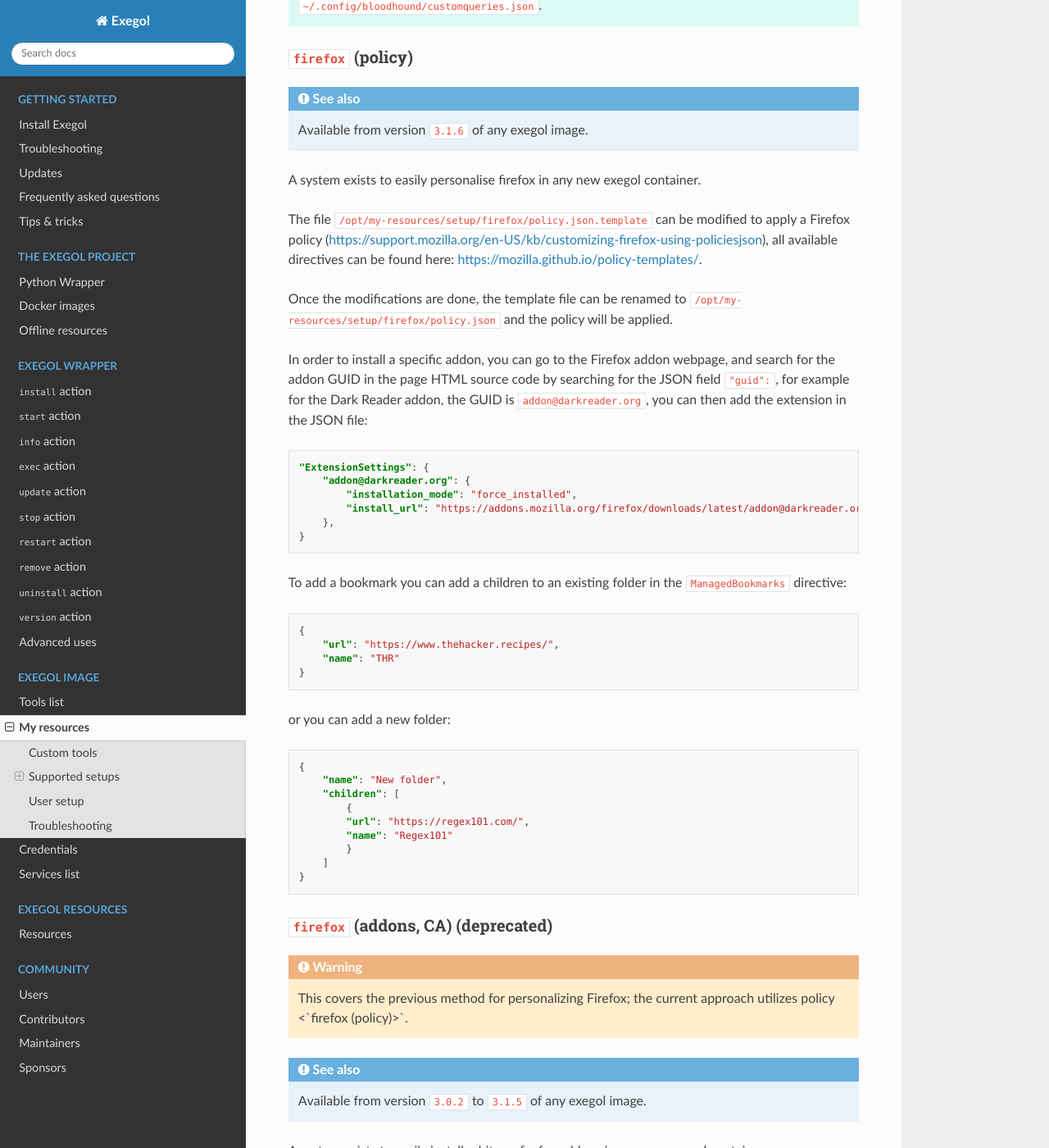
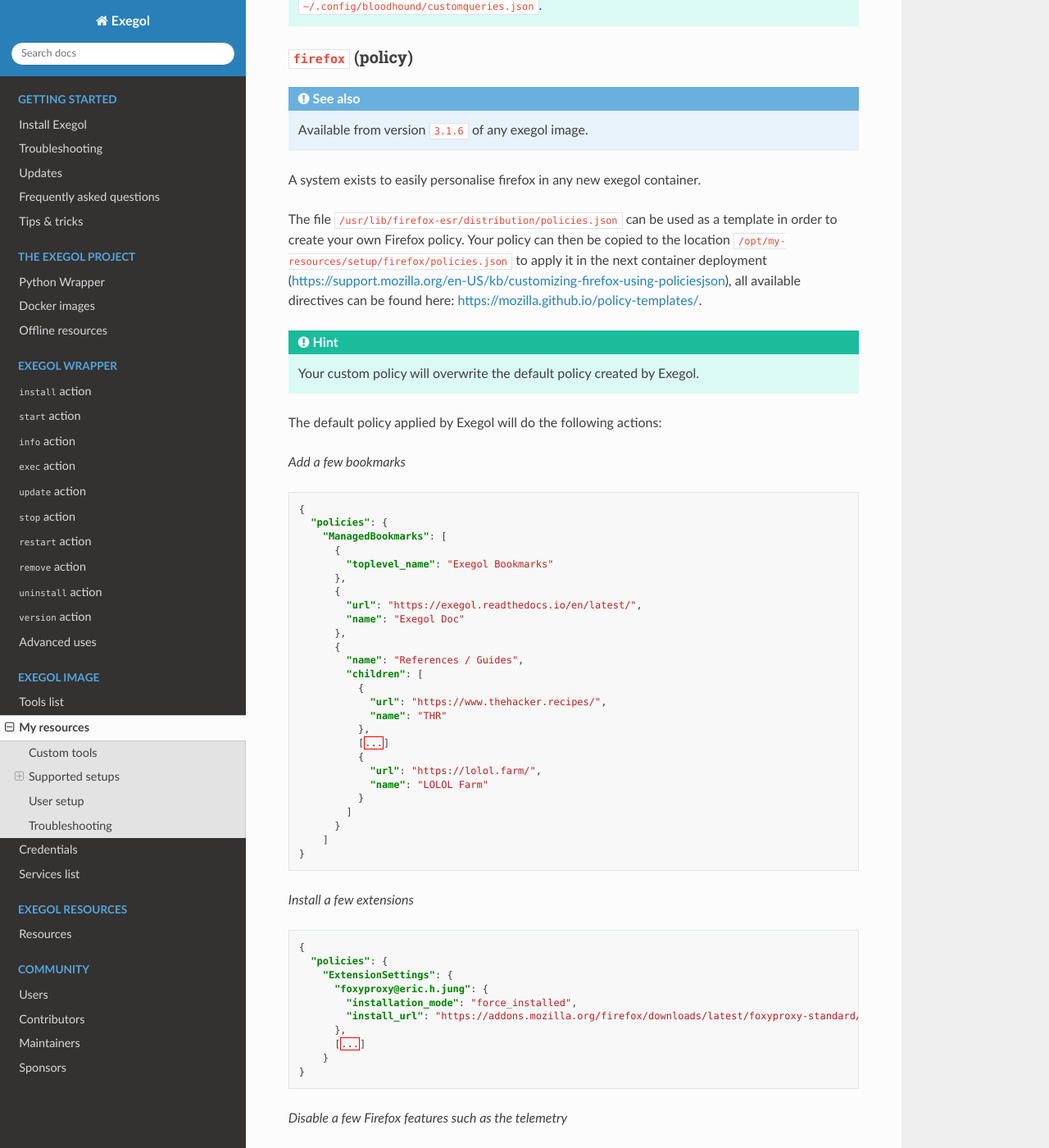
Before and after one commit to ThePorgs/Exegol-docs, a Sphinx documentation site: the page built from source/exegol-image/my-resources.rst, in a window 1280 px wide and 1400 px high, scrolled down 3159 px. Shown: the whole window at 82% size. Built offline with Sphinx 7.4.7 and the Read the Docs theme 3.1.0, drawn with Linux system fonts in a browser that asks for light colours; some of the changed text lies outside the part shown.

Commit message:
Fixed ff policy instruction in docs (#78)
* Update my-resources.rst

---------

Co-authored-by: Github Actions <actions@github.com>
Co-authored-by: Dramelac <Dramelac@users.noreply.github.com>

```diff
--- a/source/exegol-image/my-resources.rst
+++ b/source/exegol-image/my-resources.rst
@@ -101,11 +101,89 @@
 
 A system exists to easily personalise firefox in any new exegol container.
 
-The file ``/opt/my-resources/setup/firefox/policy.json.template`` can be modified to apply a Firefox policy (https://support.mozilla.org/en-US/kb/customizing-firefox-using-policiesjson), all available directives can be found here: https://mozilla.github.io/policy-templates/.
+The file ``/usr/lib/firefox-esr/distribution/policies.json`` can be used as a template in order to create your own Firefox policy. Your policy can then be copied to the location ``/opt/my-resources/setup/firefox/policies.json`` to apply it in the next container deployment (https://support.mozilla.org/en-US/kb/customizing-firefox-using-policiesjson), all available directives can be found here: https://mozilla.github.io/policy-templates/.
 
-Once the modifications are done, the template file can be renamed to ``/opt/my-resources/setup/firefox/policy.json`` and the policy will be applied.
+.. hint::
+    Your custom policy will overwrite the default policy created by Exegol.
 
-In order to install a specific addon, you can go to the Firefox addon webpage, and search for the addon GUID in the page HTML source code by searching for the JSON field ``"guid":``, for example for the Dark Reader addon, the GUID is ``addon@darkreader.org``, you can then add the extension in the JSON file:
+The default policy applied by Exegol will do the following actions:
+
+`Add a few bookmarks`
+
+.. code-block:: json
+
+    {
+      "policies": {
+        "ManagedBookmarks": [
+          {
+            "toplevel_name": "Exegol Bookmarks"
+          },
+          {
+            "url": "https://exegol.readthedocs.io/en/latest/",
+            "name": "Exegol Doc"
+          },
+          {
+            "name": "References / Guides",
+            "children": [
+              {
+                "url": "https://www.thehacker.recipes/",
+                "name": "THR"
+              },
+              [...]
+              {
+                "url": "https://lolol.farm/",
+                "name": "LOLOL Farm"
+              }
+            ]
+          }
+        ]
+    }
+
+`Install a few extensions`
+
+.. code-block:: json
+
+    {
+      "policies": {
+        "ExtensionSettings": {
+          "foxyproxy@eric.h.jung": {
+            "installation_mode": "force_installed",
+            "install_url": "https://addons.mozilla.org/firefox/downloads/latest/foxyproxy-standard/latest.xpi"
+          },
+          [...]
+        }
+    }
+
+`Disable a few Firefox features such as the telemetry`
+
+.. code-block:: json
+
+    {
+      "policies": {
+        "DisableTelemetry": true,
+        "DisplayBookmarksToolbar": "always",
+        "UserMessaging": {
+          "WhatsNew": false,
+          "ExtensionRecommendations": false,
+          "FeatureRecommendations": false,
+          "UrlbarInterventions": false,
+          "SkipOnboarding": true,
+          "MoreFromMozilla": false
+        }
+    }
+
+`Apply the CA of Burpsuite`
+
+.. code-block:: json
+
+    {
+      "policies": {
+        "Certificates": {
+            "Install": ["/opt/tools/firefox/cacert.der"]
+        }
+    }
+
+In order to install a specific addon in your own policy, you can go to the Firefox addon webpage, and search for the addon GUID in the page HTML source code by searching for the JSON field ``"guid":``, for example for the Dark Reader addon, the GUID is ``addon@darkreader.org``, you can then add the extension in your policy file:
 
 .. code-block:: json
 
@@ -142,7 +220,7 @@
 :code:`firefox` (addons, CA) (deprecated)
 ~~~~~~~~~~~~~~~~~~~~~~~~~~~~~~~~~~~~~~~~~
 .. warning::
-    This covers the previous method for personalizing Firefox; the current approach utilizes :ref:`policy <`firefox` (policy)>`.
+    This covers the previous method for personalizing Firefox; the current approach utilizes :ref:`policy <\`firefox\` (policy)>`.
 
 .. seealso::
     Available from version ``3.0.2`` to ``3.1.5`` of any exegol image.
```
